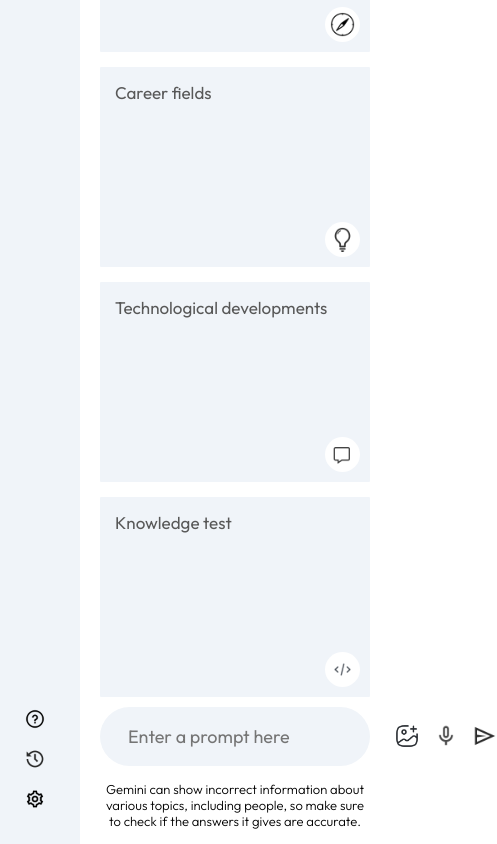
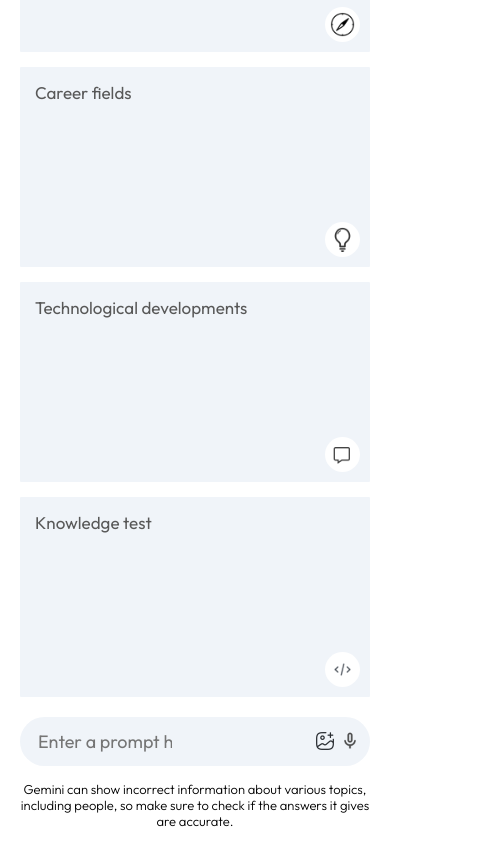
Before and after one commit to kemaloncell/gemini-clone, a React (Vite) app: page / in a window 390 px wide. Shown: the part 672-1516 px from the top of the page, 497 px wide, since content can reach past the window. Built offline with nearby package versions, Linux system fonts and the light colour scheme.

Commit message:
make the app responsive

```diff
--- a/src/components/Main/Main.css
+++ b/src/components/Main/Main.css
@@ -187,3 +187,19 @@
     font-weight: 300;
     line-height: 1.8;
 }
+
+@media (max-width: 600px) {
+    .main-bottom input{
+        flex: none;
+        width: 150px;
+    }
+    .main-bottom img{
+        width:20px;
+    }
+    .search-box{
+        padding: 5px 10px;
+    }
+    .search-box div{
+        gap: 5px;
+    }
+}
--- a/src/components/Main/Main.jsx
+++ b/src/components/Main/Main.jsx
@@ -78,7 +78,9 @@
                         <div>
                             <img src={assets.gallery_icon} alt=""/>
                             <img src={assets.mic_icon} alt=""/>
-                            <img onClick={() => onSent()} src={assets.send_icon} alt=""/>
+                            {
+                                input ? <img onClick={() => onSent()} src={assets.send_icon} alt=""/>:null
+                            }
                         </div>
                     </div>
                     <p className='bottom-info'>
--- a/src/components/Sidebar/Sidebar.css
+++ b/src/components/Sidebar/Sidebar.css
@@ -33,6 +33,7 @@
 .sidebar .recent{
     display: flex;
     flex-direction: column;
+    animation: fadeIn 1.5s;
 }
 
 .sidebar .recent-title{
@@ -64,3 +65,9 @@
    padding-right: 10px;
     cursor: pointer;
 }
+
+@media (max-width: 600px) {
+    .sidebar{
+        display: none;
+    }
+}
--- a/src/index.css
+++ b/src/index.css
@@ -8,4 +8,16 @@
 #root{
   min-height: 100vh;
   display: flex;
+  animation: fadeIn 1.5s;
 }
+
+
+@keyframes fadeIn {
+  0%{
+    opacity: 0;
+  }
+  100%
+  {
+    opacity: 1;
+  }
+}
```
